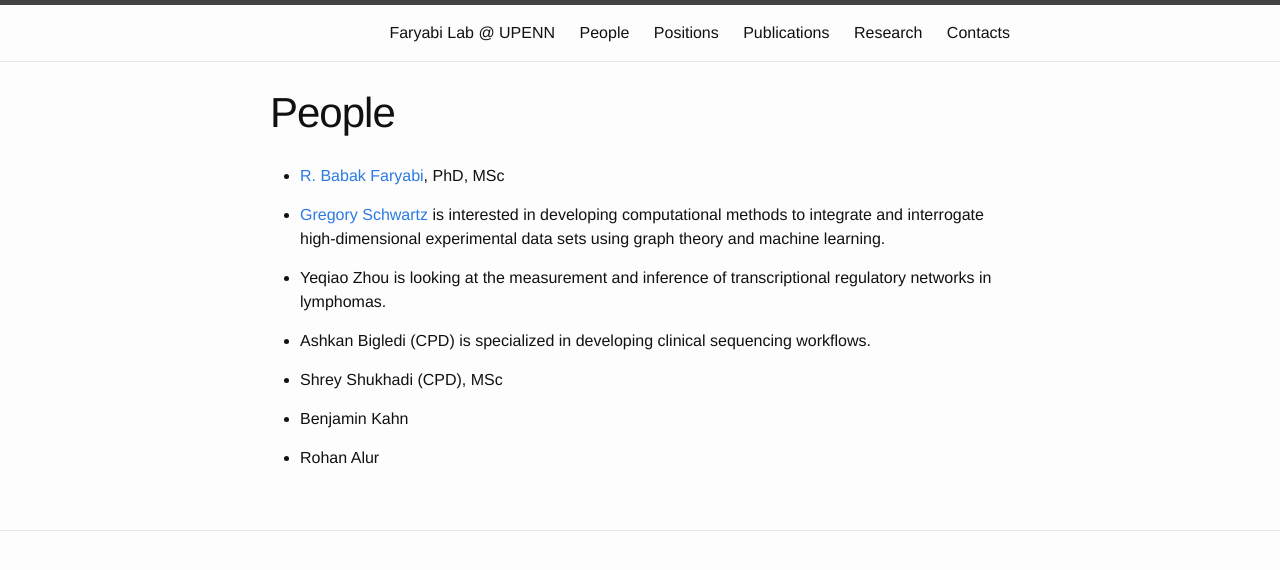
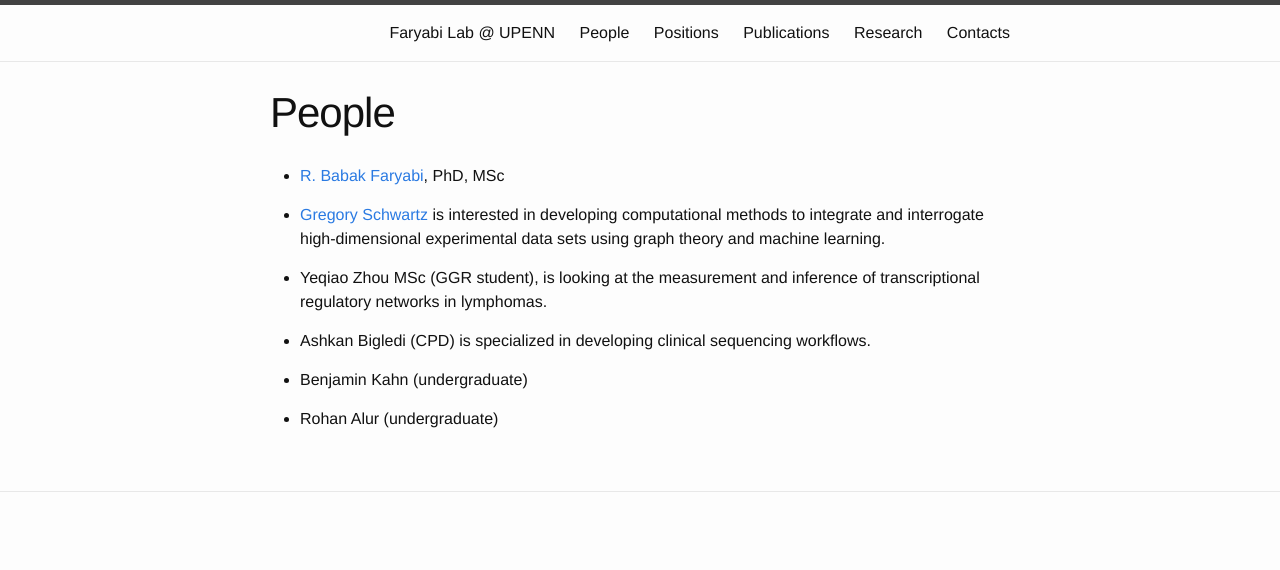
Before and after one commit to faryabib/faryabib.github.io, a Jekyll site: the page built from people.md, in a window 1280 px wide. Shown: the top 570 px of the page. Built offline with Jekyll 4.4.1, drawn with Linux system fonts in a browser that asks for light colours.

Commit message:
updates staff

```diff
--- a/people.md
+++ b/people.md
@@ -8,12 +8,10 @@ permalink: /people.html
 
 * [Gregory Schwartz](https://github.com/GregorySchwartz) is interested in developing computational methods to integrate and interrogate high-dimensional experimental data sets using graph theory and machine learning.
 
-* Yeqiao Zhou is looking at the measurement and inference of transcriptional regulatory networks in lymphomas.
+* Yeqiao Zhou MSc (GGR student), is looking at the measurement and inference of transcriptional regulatory networks in lymphomas.
 
 * Ashkan Bigledi (CPD) is specialized in developing clinical sequencing workflows.
 
-* Shrey Shukhadi (CPD), MSc
+* Benjamin Kahn (undergraduate)
 
-* Benjamin Kahn
-
-* Rohan Alur
+* Rohan Alur (undergraduate)
```
